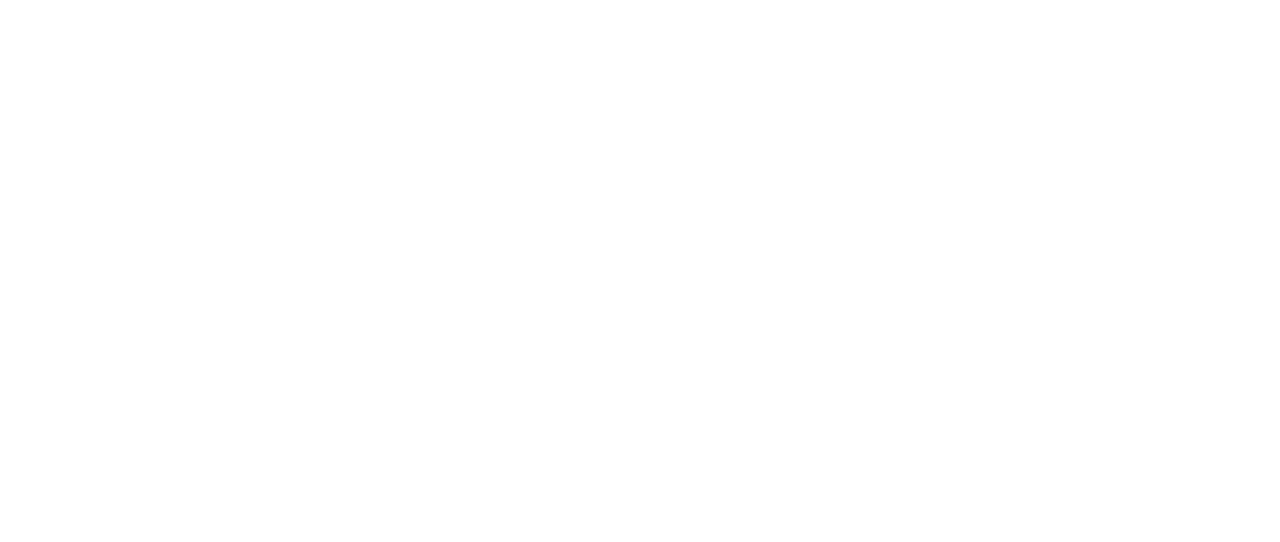
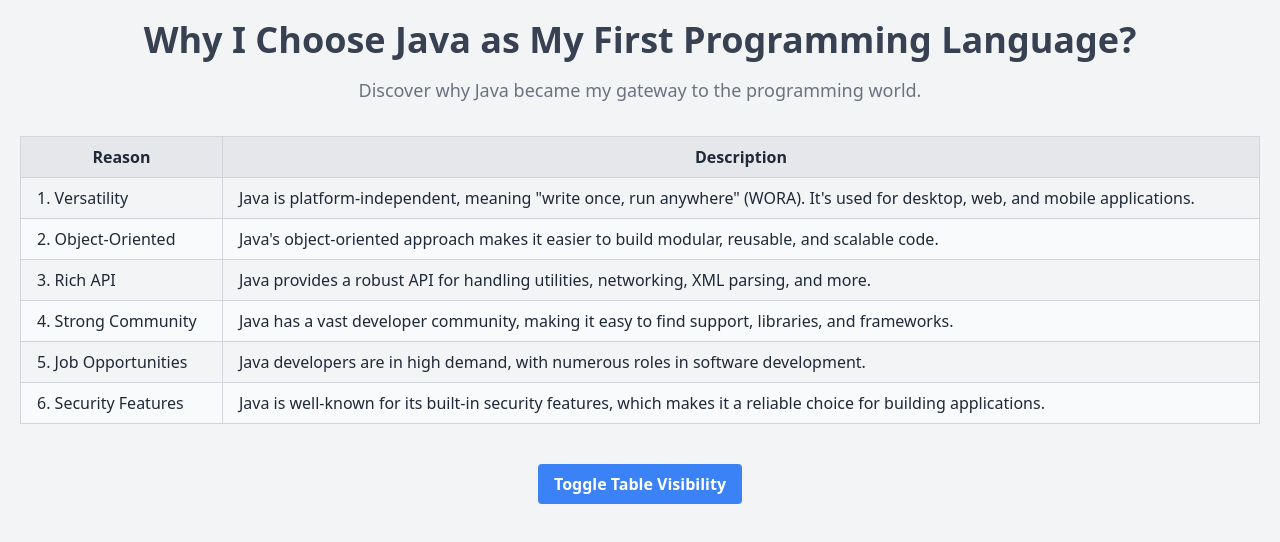
Before and after one commit to Ashutosh-JavaDev/Portfolio, a plain HTML site: page Projects/ReasonforJava.html in a window 1280 px wide. Drawn offline with nearby package versions, Linux system fonts and the light colour scheme.

Commit message:
Portfolio

```diff
--- a/Projects/ReasonforJava.html
+++ b/Projects/ReasonforJava.html
@@ -1,11 +1,96 @@
 <!DOCTYPE html>
 <html lang="en">
+
 <head>
-    <meta charset="UTF-8">
-    <meta name="viewport" content="width=device-width, initial-scale=1.0">
-    <title>Document</title>
+  <meta charset="UTF-8">
+  <meta name="viewport" content="width=device-width, initial-scale=1.0">
+  <title>Why I Choose Java</title>
+  <script src="https://cdn.tailwindcss.com"></script>
+  <style>
+    .fade-in {
+      opacity: 0;
+      transform: translateY(20px);
+      transition: all 0.8s ease-in-out;
+    }
+
+    .fade-in.active {
+      opacity: 1;
+      transform: translateY(0);
+    }
+  </style>
 </head>
-<body>
+
+<body class="bg-gray-100 text-gray-800 font-sans">
+
+  <div class="container mx-auto p-5">
+    <!-- Section Header -->
+    <div class="text-center mb-8">
+      <h1 class="text-4xl font-bold text-gray-700 mb-4">Why I Choose Java as My First Programming Language?</h1>
+      <p class="text-lg text-gray-500">Discover why Java became my gateway to the programming world.</p>
+    </div>
+
+    <!-- Reasons Table -->
+    <div class="overflow-x-auto">
+      <table class="table-auto w-full border-collapse border border-gray-300 shadow-lg fade-in">
+        <thead>
+          <tr class="bg-gray-200">
+            <th class="border border-gray-300 px-4 py-2">Reason</th>
+            <th class="border border-gray-300 px-4 py-2">Description</th>
+          </tr>
+        </thead>
+        <tbody>
+          <tr>
+            <td class="border border-gray-300 px-4 py-2">1. Versatility</td>
+            <td class="border border-gray-300 px-4 py-2">Java is platform-independent, meaning "write once, run anywhere" (WORA). It's used for desktop, web, and mobile applications.</td>
+          </tr>
+          <tr class="bg-gray-50">
+            <td class="border border-gray-300 px-4 py-2">2. Object-Oriented</td>
+            <td class="border border-gray-300 px-4 py-2">Java's object-oriented approach makes it easier to build modular, reusable, and scalable code.</td>
+          </tr>
+          <tr>
+            <td class="border border-gray-300 px-4 py-2">3. Rich API</td>
+            <td class="border border-gray-300 px-4 py-2">Java provides a robust API for handling utilities, networking, XML parsing, and more.</td>
+          </tr>
+          <tr class="bg-gray-50">
+            <td class="border border-gray-300 px-4 py-2">4. Strong Community</td>
+            <td class="border border-gray-300 px-4 py-2">Java has a vast developer community, making it easy to find support, libraries, and frameworks.</td>
+          </tr>
+          <tr>
+            <td class="border border-gray-300 px-4 py-2">5. Job Opportunities</td>
+            <td class="border border-gray-300 px-4 py-2">Java developers are in high demand, with numerous roles in software development.</td>
+          </tr>
+          <tr class="bg-gray-50">
+            <td class="border border-gray-300 px-4 py-2">6. Security Features</td>
+            <td class="border border-gray-300 px-4 py-2">Java is well-known for its built-in security features, which makes it a reliable choice for building applications.</td>
+          </tr>
+        </tbody>
+      </table>
+    </div>
+
+    <!-- Add Some Interaction -->
+    <div class="text-center mt-10">
+      <button id="toggleTable" class="px-4 py-2 bg-blue-500 text-white font-bold rounded hover:bg-blue-600">
+        Toggle Table Visibility
+      </button>
+    </div>
+  </div>
+
+  <!-- JavaScript -->
+  <script>
+    // JavaScript for animations
+    document.addEventListener('DOMContentLoaded', () => {
+      const table = document.querySelector('.fade-in');
+      setTimeout(() => {
+        table.classList.add('active');
+      }, 200); // Delay to ensure the animation effect
+
+      const toggleButton = document.getElementById('toggleTable');
+      toggleButton.addEventListener('click', () => {
+        table.classList.toggle('active');
+      });
+    });
+  </script>
 
 </body>
+
 </html>
```
